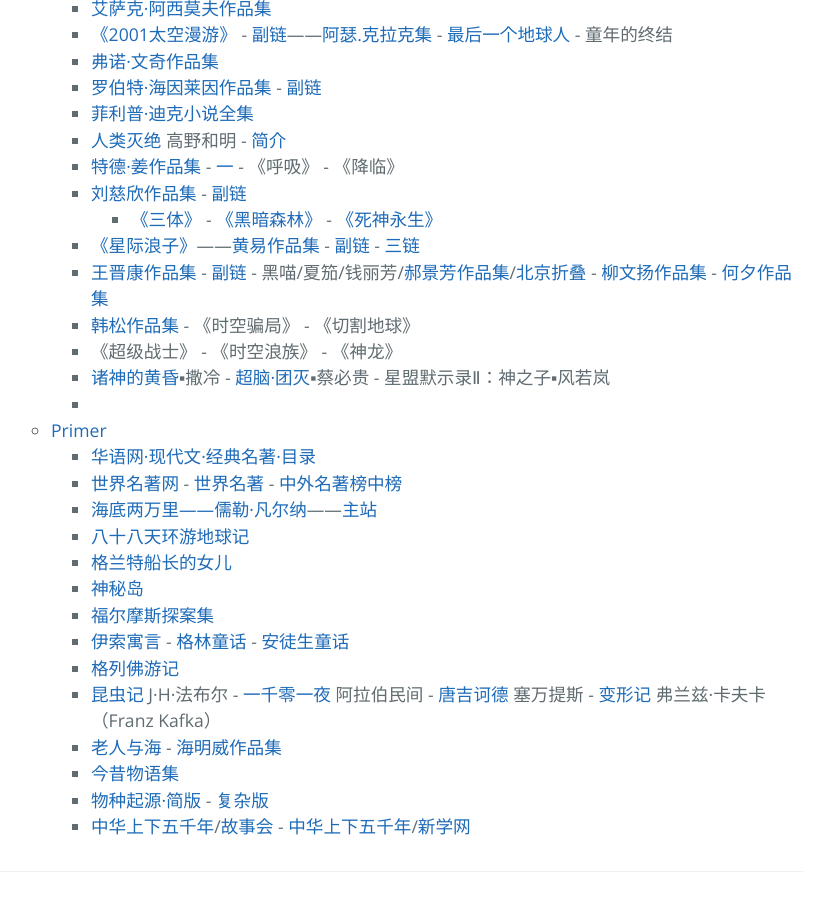
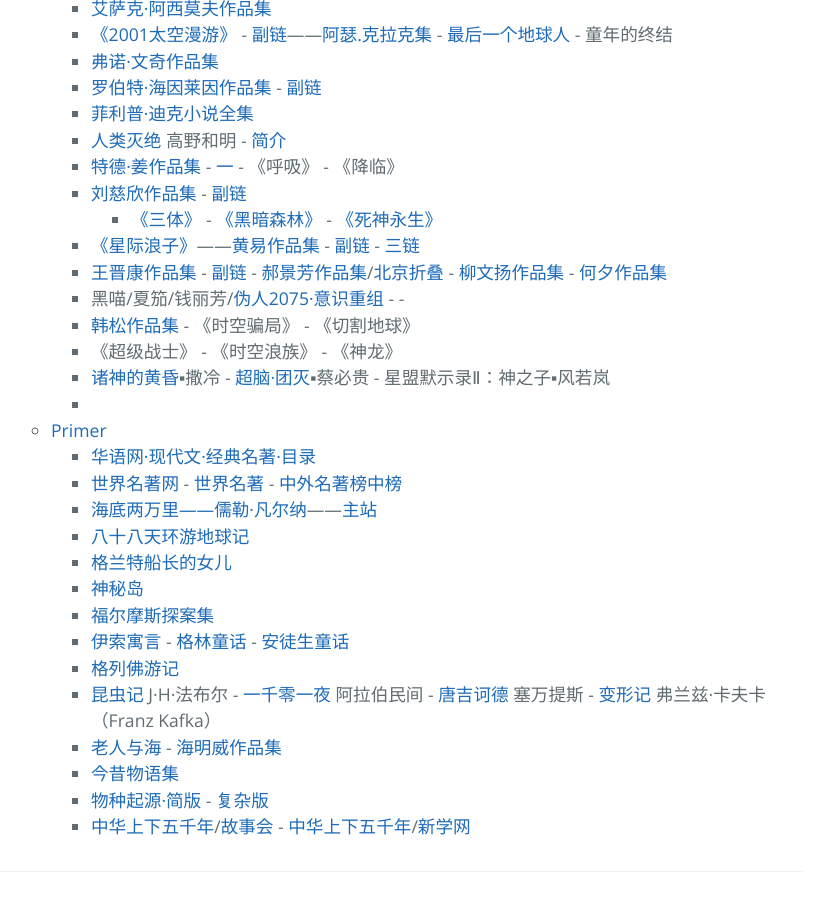
Before and after one commit to AmbroseRen/test, a Jekyll site: the page built from Library/BookListsOne.md, in a window 1280 px wide and 900 px high, scrolled down 5760 px. Shown: the whole window, without its empty margins (253-1075 px from the left). Built offline with Jekyll 4.4.1, drawn with Linux system fonts in a browser that asks for light colours; our own code applies the rules of GitHub Pages for plain Markdown files; the repository's description, which GitHub fills in, is left out.

Commit message:
Update BookListsOne.md

```diff
--- a/Library/BookListsOne.md
+++ b/Library/BookListsOne.md
@@ -311,7 +311,8 @@
                         </ul>
                     </li>
                     <li><a href="http://www.huangyixiaoshuo.com/0/499/">《星际浪子》</a>——<a href="http://www.huangyixiaoshuo.com/author/499/">黄易作品集</a> - <a href="https://www.kanunu8.com/files/writer/187.html">副链</a>  -  <a href="http://huangyi.zuopinj.com/">三链</a></li>
-		    <li><a href="https://www.kanunu8.com/files/writer/6619.html">王晋康作品集</a> - <a href="http://wangjinkang.zuopinj.com/">副链</a> - 黑喵/夏笳/钱丽芳/<a href="http://www.00txt.com/zuojia/haojingfang/">郝景芳作品集</a>/<a href="https://www.kunnu.com/zhedie/">北京折叠</a> - <a href="https://www.kanunu8.com/files/writer/6562.html">柳文扬作品集</a> - <a href="https://www.kanunu8.com/files/writer/6561.html">何夕作品集</a></li>
+		    <li><a href="https://www.kanunu8.com/files/writer/6619.html">王晋康作品集</a> - <a href="http://wangjinkang.zuopinj.com/">副链</a> - <a href="http://www.00txt.com/zuojia/haojingfang/">郝景芳作品集</a>/<a href="https://www.kunnu.com/zhedie/">北京折叠</a> - <a href="https://www.kanunu8.com/files/writer/6562.html">柳文扬作品集</a> - <a href="https://www.kanunu8.com/files/writer/6561.html">何夕作品集</a></li>
+		    <li>黑喵/夏笳/钱丽芳/<a href="https://hao9088.com/txt/11101.html">伪人2075·意识重组</a> - <a href=""></a> - <a href=""></a></li>
                     <li><a href="https://www.kanunu8.com/files/writer/6492.html">韩松作品集</a> - 《时空骗局》 - 《切割地球》</li>
 		    <li>《超级战士》 - 《时空浪族》 - 《神龙》</li>
                     <li><a href="https://m.9txs.org/book/68246/0_1/">诸神的黄昏</a>▪撒冷 - <a href="https://www.52shuku.vip/kongbulingyi/hr66.html">超脑·团灭</a>▪蔡必贵 - 星盟默示录Ⅱ：神之子▪风若岚</li>
```
